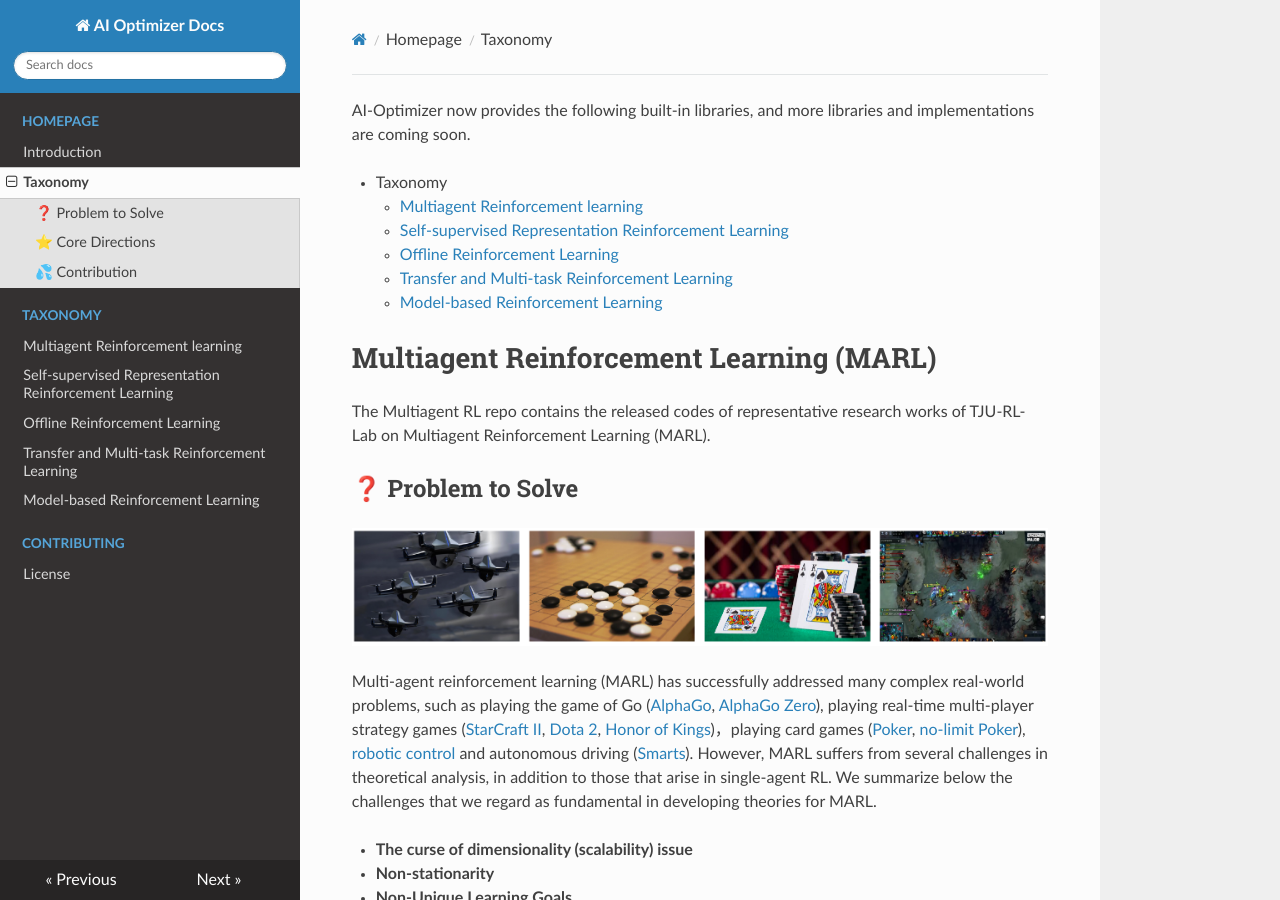
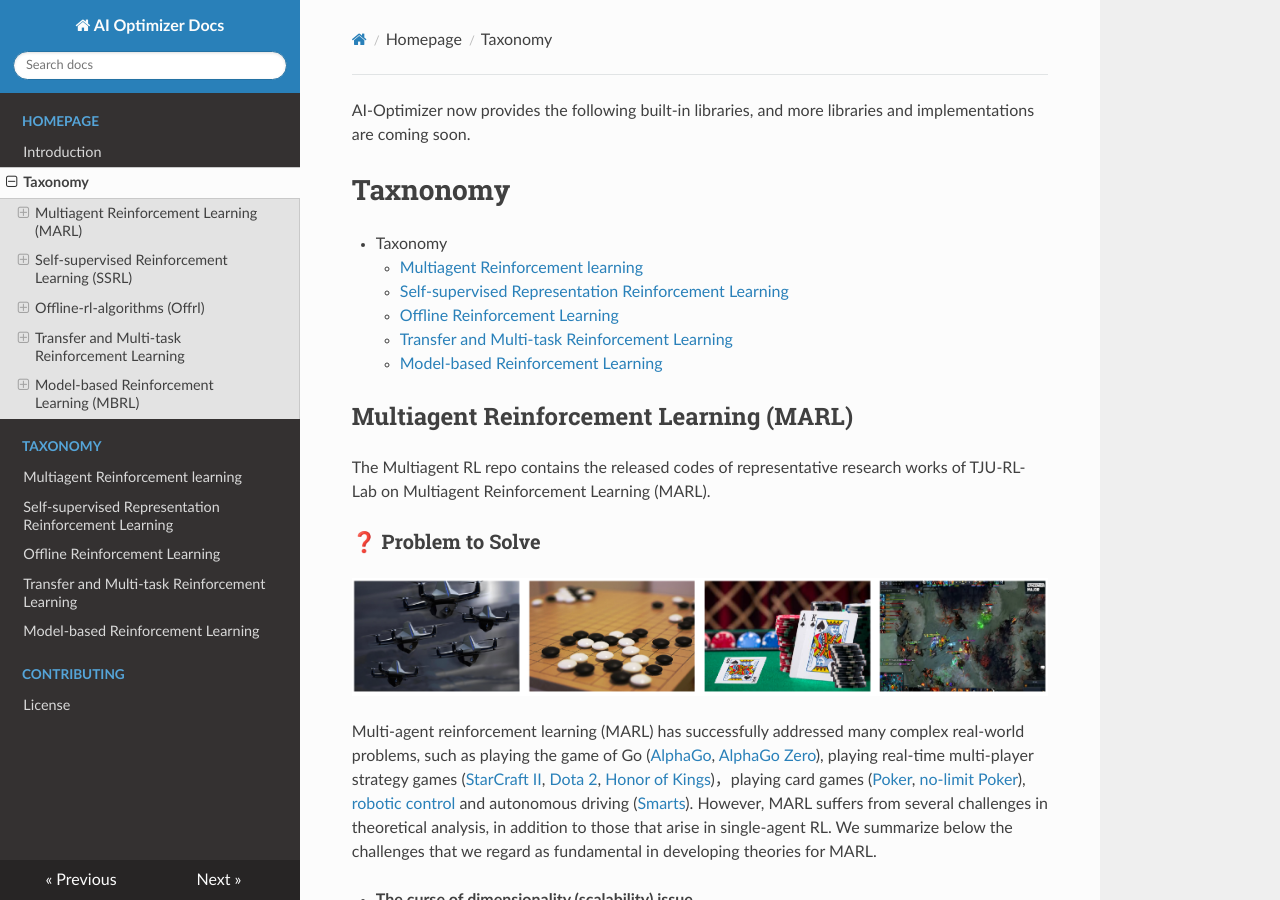
Before and after one commit to TJU-DRL-LAB/ai_optimizer_tutorial, an MkDocs documentation site: the page built from docs/taxonomy.md, in a window 1280 px wide and 900 px high. Built offline with MkDocs 1.6.1, drawn with Linux system fonts in a browser that asks for light colours; nearby versions of some CDN libraries.

Commit message:
first commit

```diff
--- a/docs/taxonomy.md
+++ b/docs/taxonomy.md
@@ -1,5 +1,5 @@
 AI-Optimizer now provides the following built-in libraries, and more libraries and implementations are coming soon.
-
+# Taxnonomy
 * Taxonomy
     * [Multiagent Reinforcement learning](libraries/MARL/index.md)
     * [Self-supervised Representation Reinforcement Learning](libraries/SSRL/index.md)
@@ -7,10 +7,11 @@ AI-Optimizer now provides the following built-in libraries, and more libraries a
     * [Transfer and Multi-task Reinforcement Learning](libraries/Transfer_RL/index.md)
     * [Model-based Reinforcement Learning](libraries/MBRL/index.md)
 
-# Multiagent Reinforcement Learning (MARL)
+## Multiagent Reinforcement Learning (MARL)
+
 The Multiagent RL repo contains the released codes of representative research works of TJU-RL-Lab on Multiagent Reinforcement Learning (MARL).
 
-## ❓ Problem to Solve
+### ❓ Problem to Solve
 
 ![Four representative applications of recent successes of MARL: unmanned aerial vehicles, game of Go, Poker games, and team-battle video games.](../images/representative_applications.png)
 
@@ -28,7 +29,7 @@ Our target is to design more efficient, more scalable, well-perfomred and much e
 
 
 
-## ⭐️ Core Directions
+### ⭐️ Core Directions
 
 We carry out our studies according to the challenges mentioned above. To solve the the curse of dimensionality issue, we design a series of scalable multiagent neural networks which could efficiently reduce the size of the search space by leveraging the [permutation invariance and permutation equivariance properties](https://arxiv.org/abs/2203.05285), explicitly taking the [action semantics](https://arxiv.org/abs/1907.11461) into consideration, etc. To better make a balance of the exploration–exploitation tradeoff, we propose Progressive Mutual Information Collaboration to achieve more efficient cooperative  exploration... An overall picture of the proposed methods is shown below.
 
@@ -37,7 +38,7 @@ We carry out our studies according to the challenges mentioned above. To solve t
 
 
 
-## 💦 Contribution
+### 💦 Contribution
 
 The main contribution of this repository is that:
 
@@ -55,12 +56,13 @@ The main contribution of this repository is that:
 See more [here](libraries/MARL/index.md).
 
 
-# Self-supervised Reinforcement Learning (SSRL)
+## Self-supervised Reinforcement Learning (SSRL)
+
 SSRL repo contains the released codes of representative research works of TJU-RL-Lab on Self-supervised Representation Learning for RL.
 
 To the best of our knowledge, this is the **first** code repository for SSRL established by following **a systematic research taxonomy** and **a unified algorithmic framework**.
 
-## ❓ Problem to Solve
+### ❓ Problem to Solve
 Since the RL agent always _receives_, _processes_, and _delivers_ all kinds of data in the learning process (i.e., the typical Agent-Environment Interface),
 how to **properly represent such "data"** is naturally the key point to the effectiveness and efficiency of RL.
 
@@ -69,7 +71,7 @@ In this branch, we focus on **three key questions** as follows:
 - **How can we obtain or realize such good representations? (Methodology)**
 - **How can we making use of good representations to improve RL? (Downstream Learning Tasks & Application)**
 
-## ⭐️ Core Idea
+### ⭐️ Core Idea
 Taking **Self-supervised Learning** (SSL) as our major paradigm for representation learning, we carry out our studies from four perspectives:
 - **State Representation**,
 - **Action Representation**,
@@ -96,7 +98,7 @@ Finally, this promotes the deployment and landing of RL in real-world applicatio
 
 See more [here](libraries/SSRL/index.md).
 
-## 💦 Contribution
+### 💦 Contribution
 
 With this repo and our research works, we want to draw the attention of RL community to studies on Self-supervised Representation Learning for RL.
 - For people who are insterested in RL, our introduction in this repo and our [blogs](https://zhuanlan.zhihu.com/p/413321572) can be a preliminary tutorial.
@@ -106,15 +108,18 @@ With this repo and our research works, we want to draw the attention of RL commu
 We are also looking forward to feedback in any form to promote more in-depth researches.
 
 
-# Offline-rl-algorithms (Offrl)
-## ❓ Problem to Solve
+## Offline-rl-algorithms (Offrl)
+### ❓ Problem to Solve
 Current deep RL methods still typically rely on active data collection to succeed, hindering their application in the real world especially when the data collection is dangerous or expensive.  Offline RL (also known as batch RL) is a data-driven RL paradigm concerned with learning exclusively from static datasets of previously-collected experiences. In this setting, a behavior policy interacts with the environment to collect a set of experiences, which can later be used to learn a policy without further interaction. This paradigm can be extremely valuable in settings where online interaction is impractical. However, current offline rl methods are restricted to three challenges:
 
 - Low upper limit of algorithm: The quality of offline data determines the performance of offline reinforcement learning algorithms. How to expand low-quality offline data without additional interaction to increase the learning upper limit of offline reinforcement learning algorithms?
 - Poor algorithm effect: Existing off-policy/offline algorithm trains on the offline data distribution. When interacting with the environment, the distribution of the accessed state-action may change compared with the offline data (Distributional Shift). In this situation, the Q value of the <state, action> pair is easy to be overestimated, which affects the overall performance. How to characterize the data outside the offline data distribution (Out Of Distribution, OOD) to avoid overestimation?
 - Difficulty in applying the algorithm: Due to the limited quality of the dataset, the learned strategy cannot be directly deployed in the production environment, and further online learning is required. How to design data sampling in the online training phase to avoid the sudden drop in the initial performance of the strategy due to the redundant data generated by the distribution change, and quickly converge to the optimal solution in a limited number of interactions?
 
-## 💦 Contribution
+
+### ⭐  Core Idea
+![Ecology of Offline RL](../images/ORL_framework.png)
+### 💦 Contribution
 This repository contains the codes of representative benchmarks and algorithms on the topic of Offline Reinforcement Learning. The repository is developed based on d3rlpy(https://github.com/takuseno/d3rlpy) following MIT license to shed lights on the research on the above three challenges. While inheriting its advantages, the additional features include (or will be included):
 
 - A unified algorithm framework with rich and fair comparisons bewteen different algorithms:
@@ -164,27 +169,27 @@ In this repo, we provide specific solutions of our lab including:
 
 See more [here](libraries/Transfer_RL/index.md)
 
-# Model-based Reinforcement Learning (MBRL)
+## Model-based Reinforcement Learning (MBRL)
 Model-based reinforcement learning (MBRL) is widely seen as having the potential to be significantly more sample efficient than model-free RL. By learning a model of the environment, model-based methods learn with significantly lower sample complexity.The model of the environment is a representation model that explicitly contains knowledge about the environment or the task, and generally two types of models are included: a transition model or a dynamics model and the reward model. Once this model is modeled, it can be properly integrated into the interaction with the environment and the learning of strategies.
 
-## ❓Problems to Solve
+### ❓Problems to Solve
 
 The current classifications of the mainstream algorithms in the modern Model-Based RL area are orthogonal, which means some algorithms can be grouped into different categories according to different perspectives. In this branch, we focus on two key questions  :`How to Learn a Model` and `How to Utilize a Model`.
 
 - `How to Learn a Model` mainly focuses on how to build the environment model.
 - `How to Utilize a Model` cares about how to utilize the learned model.
 
-## ⭐️ Core Directions
+### ⭐️ Core Directions
 
 Ignoring the differences in specific methods, the purpose of MBRL algorithms can be more finely divided into four directions as follows: `Reduce Model Error`、`Faster Planning`、` Higher Tolerance to Model Error` 、`Scalability to Harder Problems`.  For the problem of `How to Learn a Model`, we can study on reducing model error to learn a more accurate world model or learning a world model with higher tolerance to model error. For the problem of `How to Utilize a Model`, we can study on faster planning with a learned model or the scalability of the learned model to harder problems.
 
 ![](../images/MBRL_framework.png)
-## 💦 Contributions
-### Why MBRL ?
+### 💦 Contributions
+#### Why MBRL ?
 
 Model-based reinforcement learning (MBRL) enjoys several benefits, such as data-efficiency and planning, by learning a model of the environments dynamics. The model of the environment is a representation model that explicitly contains knowledge about the environment or the task, and generally two types of models are included: a transition model or a dynamics model and the reward model. Once this model is modeled, it can be properly integrated into the interaction with the environment and the learning of strategies.
 
-### Why Our Lib?
+#### Why Our Lib?
 
 With this repo and our research works, we want to draw the attention of RL community to studies on Model Based RL.
 
```
Also changed, not shown: other parts of docs/taxonomy.md (+5 -5 lines).
